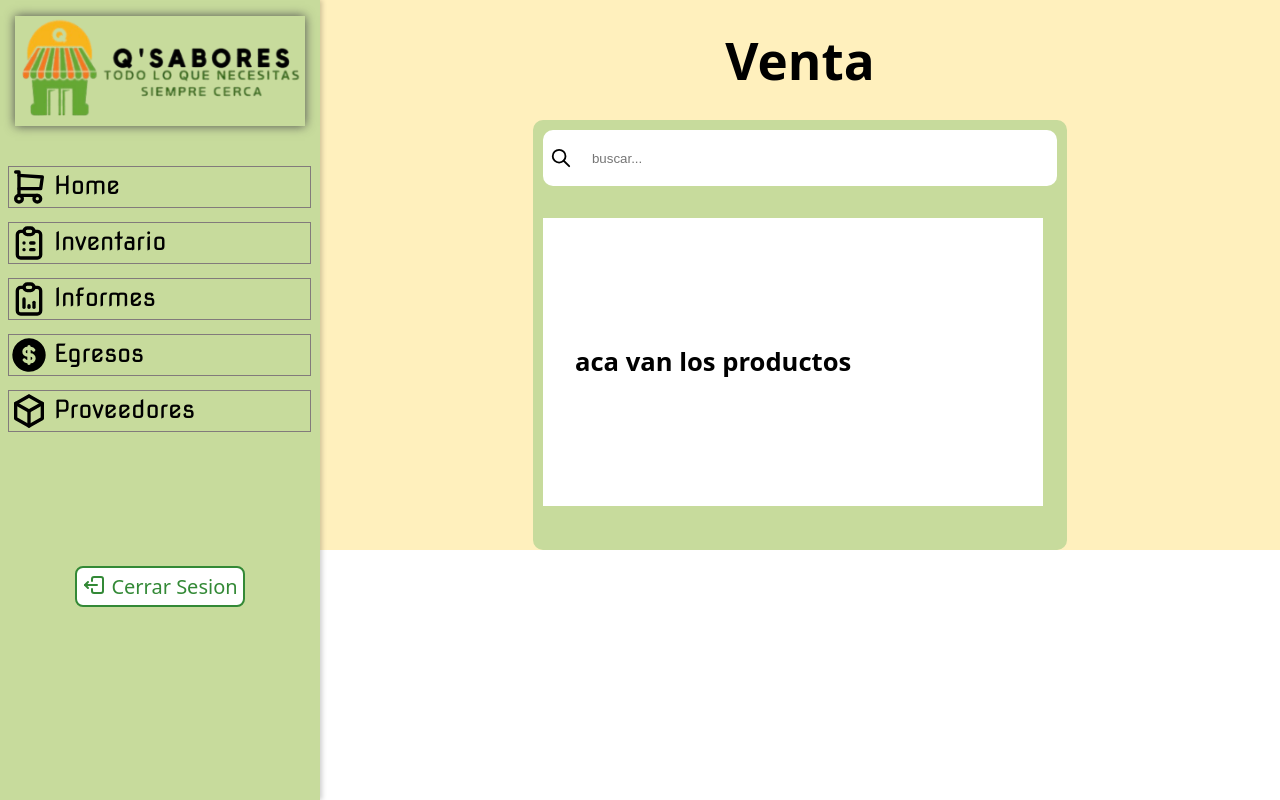
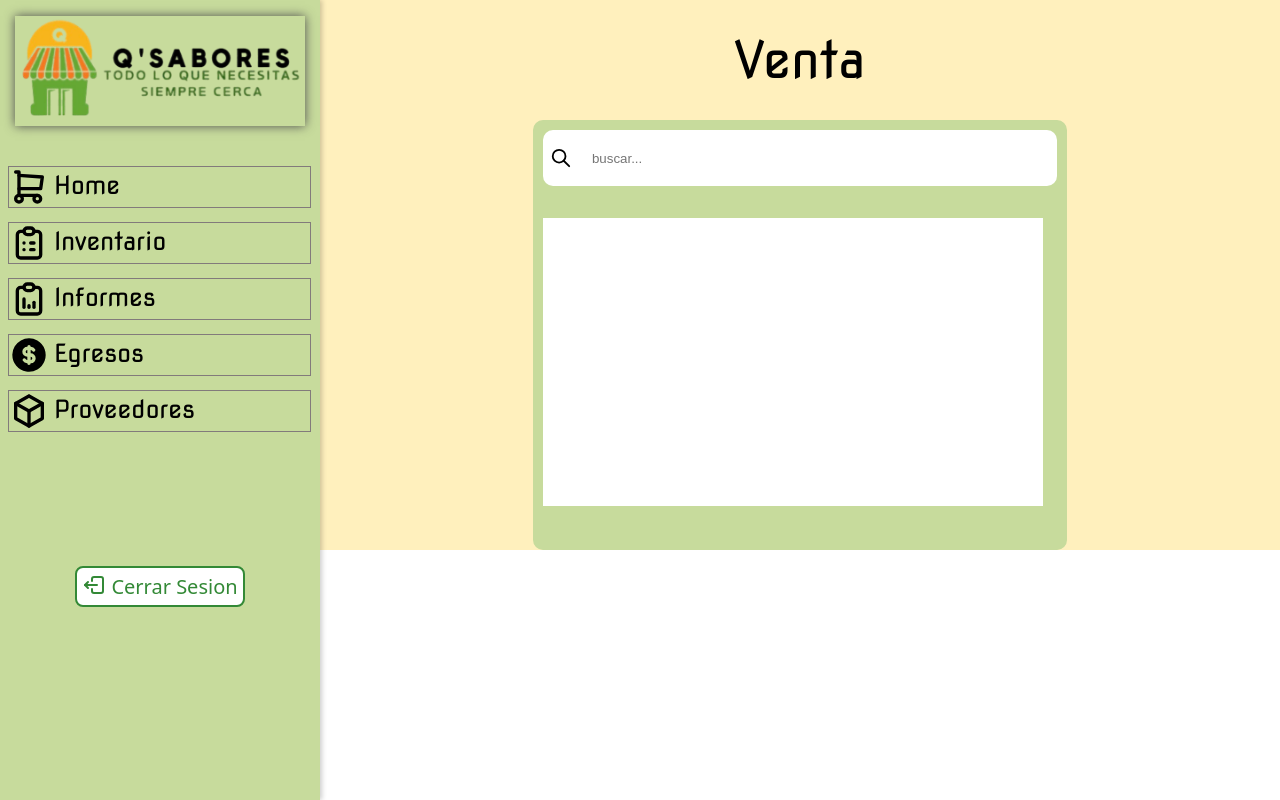
Before and after one commit to AlejandroCastillo17/GDI-Q-SABORES-Frontend, a React (Vite) app in the folder QsaboresFrontend/: page /login in a window 1280 px wide. Both pictures are taken after a click on the button "Iniciar Sesion". Built offline with nearby package versions, Linux system fonts and the light colour scheme; a web font is replaced by a local one.

Commit message:
maqueta inicial home

```diff
--- a/QsaboresFrontend/src/pages/Home.jsx
+++ b/QsaboresFrontend/src/pages/Home.jsx
@@ -8,7 +8,7 @@ const Home = () => {
               <section className="contener-principal">
                 <Buscador/>
                 <section className="principal_Contenido">
-                  <h1>aca van los productos</h1>
+
                 </section>
               </section>
             </section>
--- a/QsaboresFrontend/src/styles/Home.css
+++ b/QsaboresFrontend/src/styles/Home.css
@@ -28,4 +28,6 @@
 
 h1{
     margin: 2rem;
+    font-family: "Nova Square", sans-serif;
+    font-weight: bold;
 }
```
